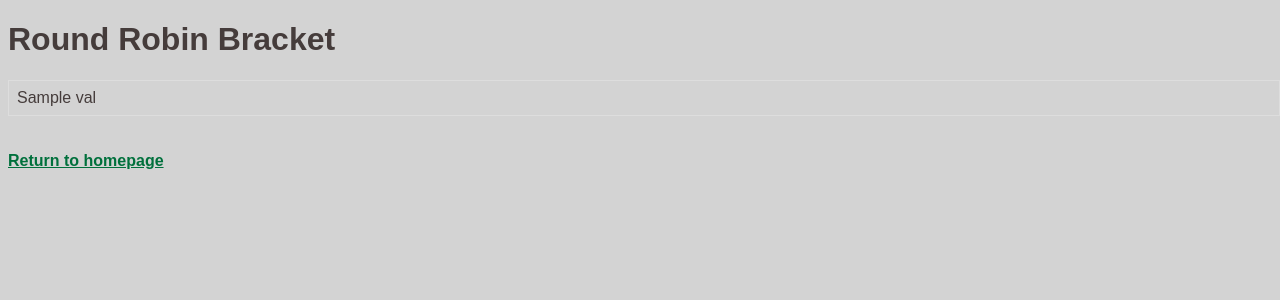
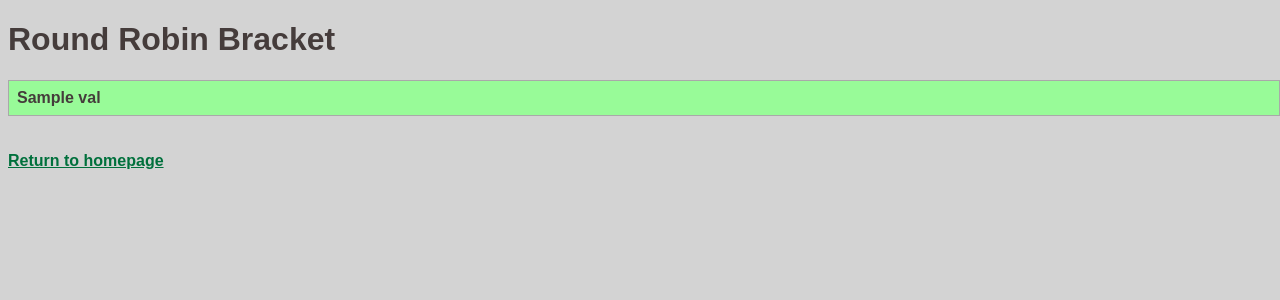
Before and after one commit to drdeford/PickleBrackets, a Flask app: template localflasktest/templates/RR.html in a window 1280 px wide. Shown: the top 300 px of the page. Run offline with Flask 2, Linux system fonts and the light colour scheme; the template is opened without the code that fills it: most values are stand-ins (such as "Sample title", 1, 10 or a date in 2020).

Commit message:
Update RR.html

```diff
--- a/localflasktest/templates/RR.html
+++ b/localflasktest/templates/RR.html
@@ -20,7 +20,7 @@ table {
 }
 
 td, th {
-  border: 1px solid #dddddd;
+  border: 1px solid #A9A9A9;
   text-align: left;
   padding: 8px;
 }
@@ -28,6 +28,10 @@ td, th {
 tr:nth-child(even) {
   background-color: #dddddd;
 }
+tr:nth-child(odd) {
+  background-color: #98FB98;
+}
+
 </style>
   </head>
   <body>
@@ -38,7 +42,7 @@ tr:nth-child(even) {
     {% for person in plist %}
     <tr>
  {% for val in person %}
-                <td>{{ val }}</td>
+      <td><b>{{ val }}</b></td>
             {% endfor %}    </tr>
 {% endfor %}
     </table>
```
